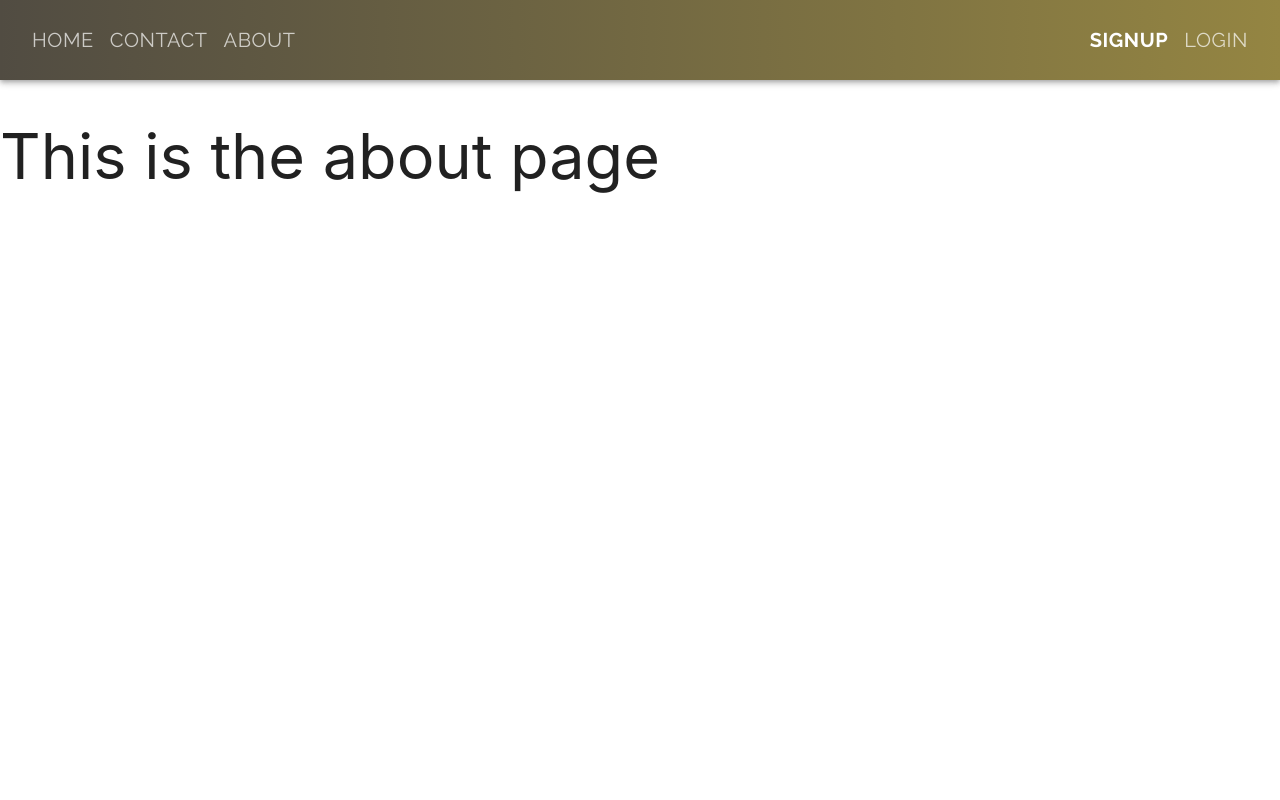
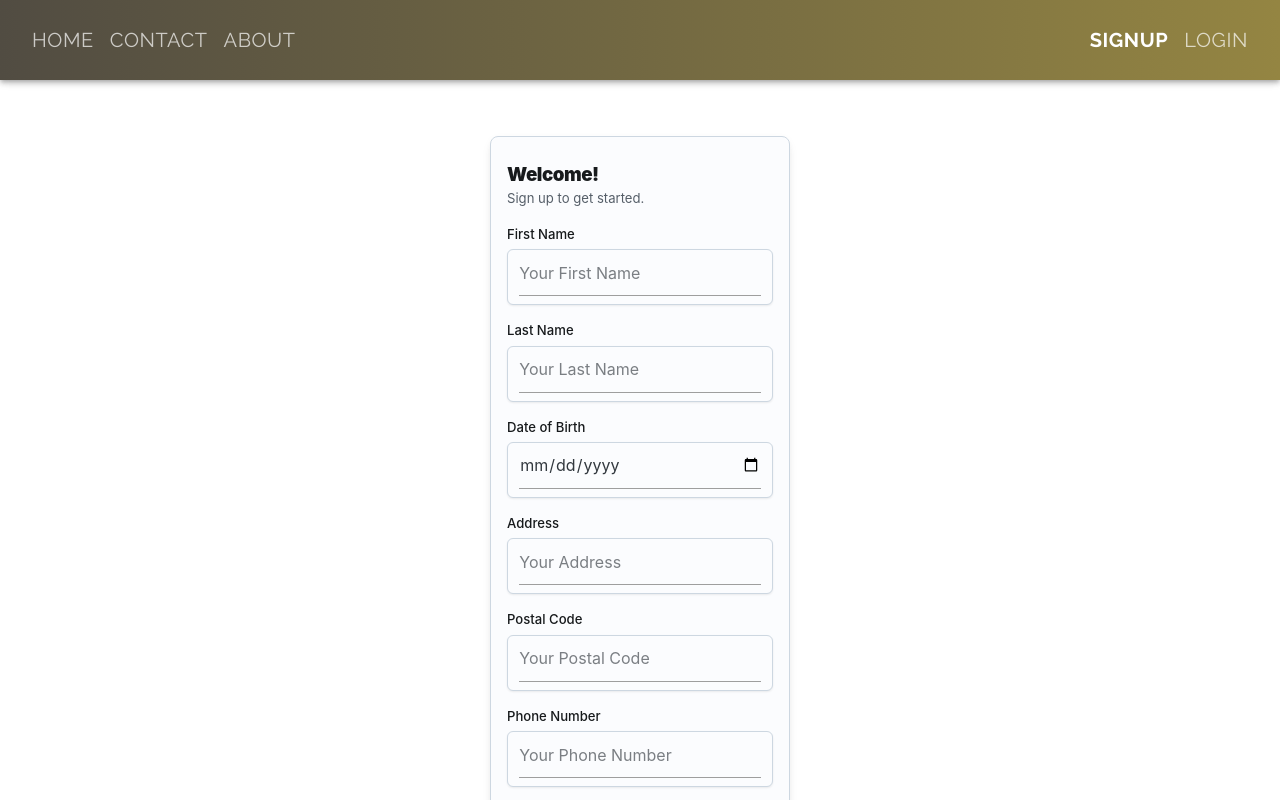
Before and after one commit to CPS714-Group23/CPS714-Group23, a React (Create React App) app: page /signup in a window 1280 px wide. Built offline with nearby package versions, Linux system fonts and the light colour scheme.

Commit message:
create signUp & login pages

```diff
--- a/package.json
+++ b/package.json
@@ -6,6 +6,7 @@
     "@emotion/react": "^11.11.1",
     "@emotion/styled": "^11.11.0",
     "@mui/icons-material": "^5.14.12",
+    "@mui/joy": "^5.0.0-beta.10",
     "@mui/material": "^5.14.12",
     "@testing-library/jest-dom": "^5.17.0",
     "@testing-library/react": "^13.4.0",
--- a/src/pages/home/PharmaceuticalPortal.css
+++ b/src/pages/home/PharmaceuticalPortal.css
@@ -36,3 +36,7 @@ header {
   margin: 20px 0;
   text-shadow: 1px 1px 3px #000;
 }
+
+body {
+  overflow: hidden;
+}
--- a/src/pages/login/login.jsx
+++ b/src/pages/login/login.jsx
@@ -1,11 +1,64 @@
-import React from 'react'
+import React from 'react';
+import { CssVarsProvider } from '@mui/joy/styles';
+import Sheet from '@mui/joy/Sheet';
+import Typography from '@mui/joy/Typography';
+import FormControl from '@mui/joy/FormControl';
+import FormLabel from '@mui/joy/FormLabel';
+import Input from '@mui/joy/Input';
+import Button from '@mui/joy/Button';
+import Link from '@mui/joy/Link';
 
-function Login() {
-    return (
-        <div>
-            <h1>This is the about page</h1>
+export default function Login() {
+  return (
+    <CssVarsProvider>
+      <main>
+        <div className="login-container">
+          <Sheet
+            sx={{
+              width: 300,
+              mx: 'auto',
+              my: 7,
+              py: 3,
+              px: 2,
+              display: 'flex',
+              flexDirection: 'column',
+              gap: 2,
+              borderRadius: 'md',
+              boxShadow: 'md',
+            }}
+            variant="outlined"
+          >
+            <div>
+              <Typography level="h4" component="h1">
+                <b>Welcome Back!</b>
+              </Typography>
+              <Typography level="body-sm">Please log in to your account.</Typography>
+            </div>
+            <FormControl>
+              <FormLabel>Email</FormLabel>
+              <Input
+                name="email"
+                type="email"
+                placeholder="johndoe@email.com"
+              />
+            </FormControl>
+            <FormControl>
+              <FormLabel>Password</FormLabel>
+              <Input
+                name="password"
+                type="password"
+                placeholder="Your Password"
+              />
+            </FormControl>
+            <Button sx={{ mt: 1 }}>Log In</Button>
+            <Typography
+              endDecorator={<Link href="/signup">Don't have an account? Sign up here</Link>}
+              fontSize="sm"
+              sx={{ alignSelf: 'center' }}
+            ></Typography>
+          </Sheet>
         </div>
-    )
+      </main>
+    </CssVarsProvider>
+  );
 }
-
-export default Login
--- /dev/null
+++ b/src/pages/signUp/signUp.css
@@ -0,0 +1,7 @@
+.signup-container {
+    /* Define a fixed height for the container */
+    height: 90vh; /* Adjust the height to your preference */
+
+    /* Allow vertical scrolling when the content overflows the container */
+    overflow-y: auto;
+  }
--- a/src/pages/signUp/signUp.jsx
+++ b/src/pages/signUp/signUp.jsx
@@ -1,11 +1,118 @@
-import React from 'react'
+import * as React from 'react';
+import { CssVarsProvider } from '@mui/joy/styles';
+import Sheet from '@mui/joy/Sheet';
+import Typography from '@mui/joy/Typography';
+import FormControl from '@mui/joy/FormControl';
+import FormLabel from '@mui/joy/FormLabel';
+import Input from '@mui/joy/Input';
+import Button from '@mui/joy/Button';
+import Link from '@mui/joy/Link';
+import './signUp.css'
 
-function SignUp() {
-    return (
-        <div>
-            <h1>This is the about page</h1>
+export default function SignUp() {
+  return (
+    <CssVarsProvider>
+      <main>
+        <div className="signup-container">
+          <Sheet
+            sx={{
+              width: 300,
+              mx: 'auto',
+              my: 7,
+              py: 3,
+              px: 2,
+              display: 'flex',
+              flexDirection: 'column',
+              gap: 2,
+              borderRadius: 'md',
+              boxShadow: 'md',
+            }}
+            variant="outlined"
+          >
+            <div>
+              <Typography level="h4" component="h1">
+                <b>Welcome!</b>
+              </Typography>
+              <Typography level="body-sm">Sign up to get started.</Typography>
+            </div>
+            <FormControl>
+              <FormLabel>First Name</FormLabel>
+              <Input
+                name="first-name"
+                type="text"
+                placeholder="Your First Name"
+              />
+            </FormControl>
+            <FormControl>
+              <FormLabel>Last Name</FormLabel>
+              <Input
+                name="last-name"
+                type="text"
+                placeholder="Your Last Name"
+              />
+            </FormControl>
+            <FormControl>
+              <FormLabel>Date of Birth</FormLabel>
+              <Input name="dob" type="date" />
+            </FormControl>
+            <FormControl>
+              <FormLabel>Address</FormLabel>
+              <Input
+                name="address"
+                type="text"
+                placeholder="Your Address"
+              />
+            </FormControl>
+            <FormControl>
+              <FormLabel>Postal Code</FormLabel>
+              <Input
+                name="postal-code"
+                type="text"
+                placeholder="Your Postal Code"
+              />
+            </FormControl>
+            <FormControl>
+              <FormLabel>Phone Number</FormLabel>
+              <Input
+                name="phone-number"
+                type="text"
+                placeholder="Your Phone Number"
+              />
+            </FormControl>
+            <FormControl>
+              <FormLabel>Email</FormLabel>
+              <Input
+                name="email"
+                type="email"
+                placeholder="johndoe@email.com"
+              />
+            </FormControl>
+            <FormControl>
+              <FormLabel>Password</FormLabel>
+              <Input
+                name="password"
+                type="password"
+                placeholder="Your Password"
+              />
+            </FormControl>
+            <FormControl>
+              <FormLabel>Re-enter Password</FormLabel>
+              <Input
+                name="reenter-password"
+                type="password"
+                placeholder="Re-enter Your Password"
+              />
+            </FormControl>
+
+            <Button sx={{ mt: 1 }}>Sign Up</Button>
+            <Typography
+              endDecorator={<Link href="/login">Already have an account?</Link>}
+              fontSize="sm"
+              sx={{ alignSelf: 'center' }}
+            ></Typography>
+          </Sheet>
         </div>
-    )
+      </main>
+    </CssVarsProvider>
+  );
 }
-
-export default SignUp
```
Also changed, not shown: 1 other file (tests, documents, lock files or other folders).
